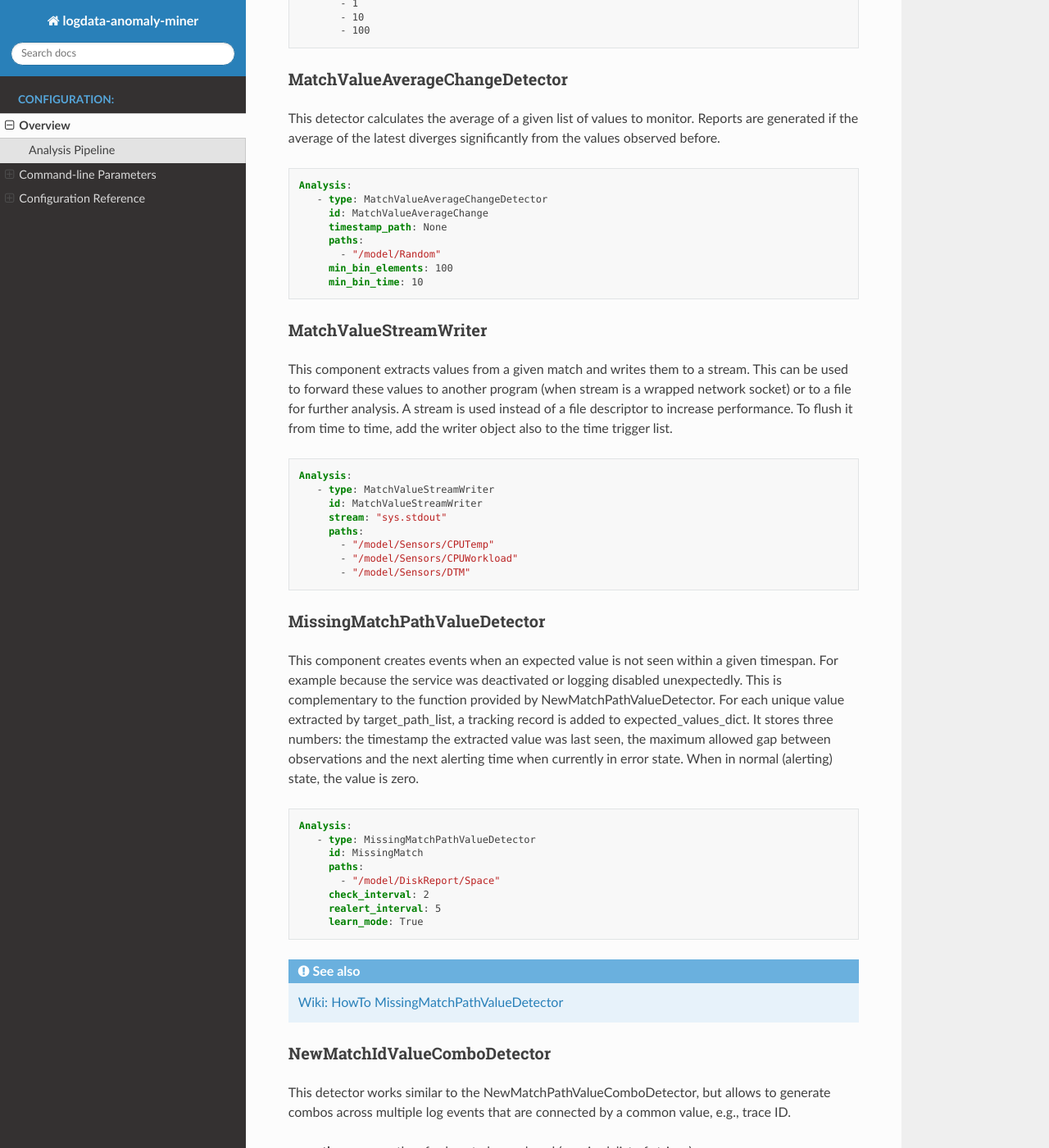
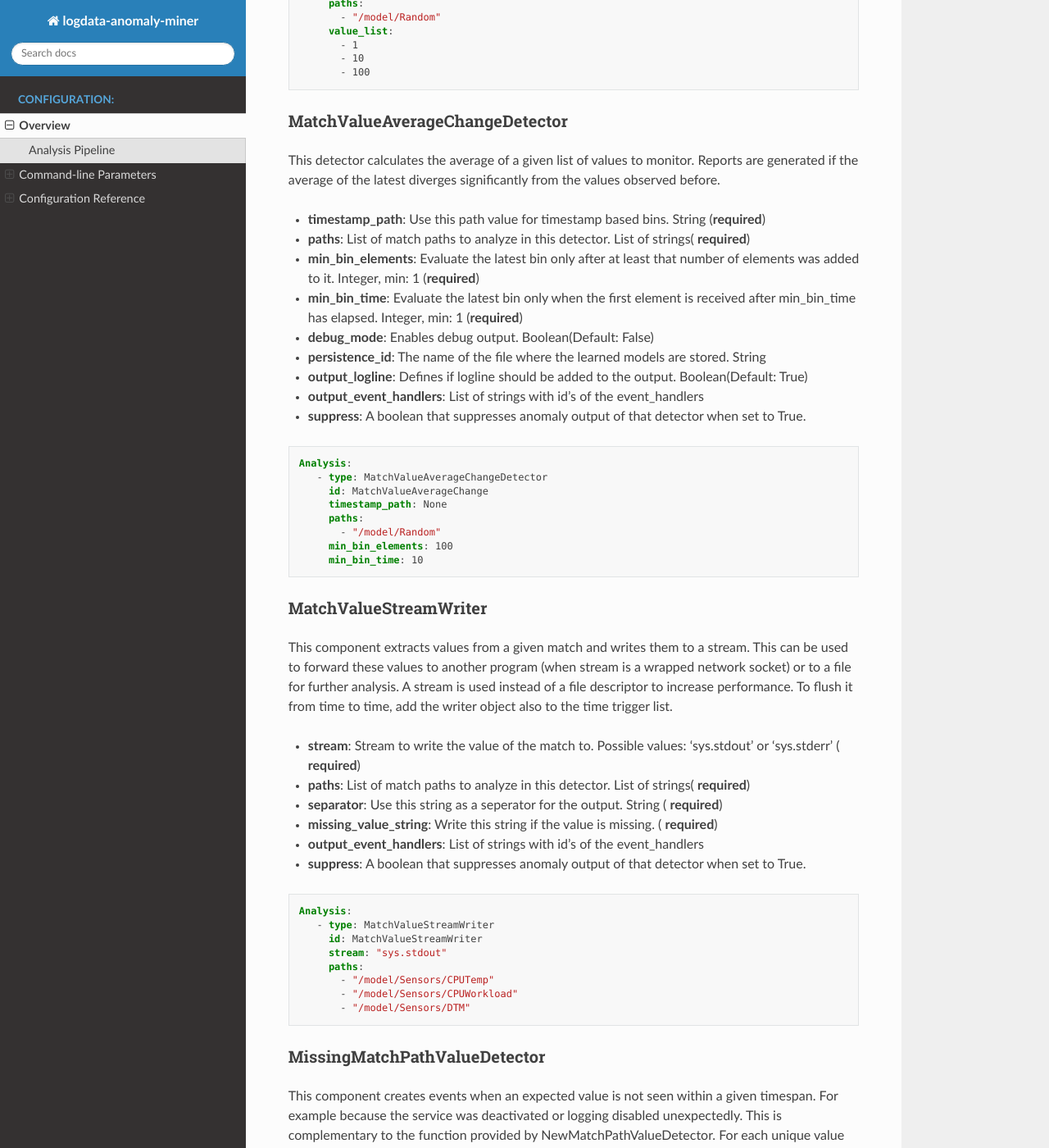
Before and after one commit to ait-aecid/logdata-anomaly-miner, a Sphinx documentation site: the page built from docs/CONFIGURATION.rst, in a window 1280 px wide and 1400 px high, scrolled down 34736 px. Shown: the whole window at 82% size. Built offline with Sphinx 7.4.7 and the Read the Docs theme 2.0.0, drawn with Linux system fonts in a browser that asks for light colours; pages that are not in the unit, such as notebooks, are missing from menus; some of the changed text lies outside the part shown.

Commit message:
Feature docs (#822)
* docs: added eventhandler

* docs: added code-samples for eventhandlers

* docs: added link to kafka page

* docs: replaced analysis-pipeline image

* docs: fixed requirements.txt

* docs: removed requirements.txt from docs-path

* documented some analyzing components

* Update CONFIGURATION.rst

Co-authored-by: Wolfgang Hotwagner <wolfgang.hotwagner@ait.ac.at>

```diff
--- a/docs/CONFIGURATION.rst
+++ b/docs/CONFIGURATION.rst
@@ -1581,6 +1581,12 @@ MatchFilter
 
 This component creates events for specified paths and values.
 
+* **paths**: List of paths defined as strings(Required)
+* **value_list**: List of values(Required)
+* **output_logline**: Defines if logline should be added to the output. Boolean(Default: True)
+* **output_event_handlers**: List of strings with id's of the event_handlers
+* **suppress**: a boolean that suppresses anomaly output of that detector when set to True.
+
 .. code-block:: yaml
 
      Analysis:
@@ -1599,6 +1605,16 @@ MatchValueAverageChangeDetector
 
 This detector calculates the average of a given list of values to monitor. Reports are generated if the average of the latest diverges significantly from the values observed before.
 
+* **timestamp_path**: Use this path value for timestamp based bins. String (**required**)
+* **paths**: List of match paths to analyze in this detector. List of strings( **required**)
+* **min_bin_elements**: Evaluate the latest bin only after at least that number of elements was added to it. Integer, min: 1 (**required**)
+* **min_bin_time**: Evaluate the latest bin only when the first element is received after min_bin_time has elapsed. Integer, min: 1 (**required**)
+* **debug_mode**: Enables debug output. Boolean(Default: False)
+* **persistence_id**: The name of the file where the learned models are stored. String
+* **output_logline**: Defines if logline should be added to the output. Boolean(Default: True)
+* **output_event_handlers**: List of strings with id's of the event_handlers
+* **suppress**: A boolean that suppresses anomaly output of that detector when set to True.
+
 .. code-block:: yaml
 
      Analysis:
@@ -1616,6 +1632,13 @@ MatchValueStreamWriter
 
 This component extracts values from a given match and writes them to a stream. This can be used to forward these values to another program (when stream is a wrapped network socket) or to a file for further analysis. A stream is used instead of a file descriptor to increase performance. To flush it from time to time, add the writer object also to the time trigger list.
 
+* **stream**: Stream to write the value of the match to. Possible values: 'sys.stdout' or 'sys.stderr' ( **required**)
+* **paths**: List of match paths to analyze in this detector. List of strings( **required**)
+* **separator**: Use this string as a seperator for the output. String ( **required**)
+* **missing_value_string**: Write this string if the value is missing. ( **required**)
+* **output_event_handlers**: List of strings with id's of the event_handlers
+* **suppress**: A boolean that suppresses anomaly output of that detector when set to True.
+
 .. code-block:: yaml
 
      Analysis:
@@ -1636,6 +1659,16 @@ For example because the service was deactivated or logging disabled unexpectedly
 NewMatchPathValueDetector. For each unique value extracted by target_path_list, a tracking record is added to expected_values_dict.
 It stores three numbers: the timestamp the extracted value was last seen, the maximum allowed gap between observations and the next
 alerting time when currently in error state. When in normal (alerting) state, the value is zero.
+
+
+* **paths**: List of match paths to analyze in this detector. List of strings( **required**)
+* **learn_mode** specifies whether newly observed value combinations should be added to the learned model (boolean).
+* **check_interval**: This integer(seconds) defines the interval in which pre-set or learned values need to appear. Integer min:1 (Default: 3600)
+* **realert_interval**: This integer(seconds) defines the interval in which the AMiner should alert us about missing token values. Integer min: 1 (Default: 3600)
+* **persistence_id**: The name of the file where the learned models are stored. String
+* **output_logline**: Defines if logline should be added to the output. Boolean(Default: True)
+* **output_event_handlers**: List of strings with id's of the event_handlers
+* **suppress**: A boolean that suppresses anomaly output of that detector when set to True.
 
 .. code-block:: yaml
 
@@ -2201,3 +2234,80 @@ It just adds the evaluated log_atom to a ObjectHistory.
 -------------
 EventHandling
 -------------
+
+EventHandler are output modules that allow the logdata-anomaly-miner to write alerts to specific targets.
+
+All EventHandler must have the following parameters and may have additional specific parameters that are defined in the respective sections.
+
+* **id**: must be a unique string (required)
+* **type**: must be an existing Analysis component (required)
+* **json**: A boolean value that enables that the output is formatted in json (default: False )
+
+
+StreamPrinterEventHandler
+~~~~~~~~~~~~~~~~~~~~~~~~~
+
+The StreamPrinterEventHandler writes alerts to a stream. If no output_file_path is defined, it writes the output to **stdout**
+
+* **output_file_path**: This string value defines a file where the output should be written to. Default: stdout
+
+.. code-block:: yaml
+
+  EventHandlers:
+  # output to stdout:
+      - id: 'stpe'
+        type: 'StreamPrinterEventHandler'
+
+  # output json to file:
+      - id: 'stpefile'
+        type: 'StreamPrinterEventHandler'
+        json: true
+        output_file_path: '/tmp/aminer_out.log'
+
+
+
+SyslogWriterEventHandler
+~~~~~~~~~~~~~~~~~~~~~~~~
+
+The SyslogWriterEventHandler writes alerts to the local syslog instance.
+
+.. warning:: USE THIS AT YOUR OWN RISK: by creating aminer/syslog log data processing loops, you will flood your syslog and probably fill up your disks.0
+
+* **instance_name**: This string defines the instance_name for the syslog. Default: **aminer**
+
+.. code-block:: yaml
+
+  EventHandlers:
+      - id: 'swe'
+        type: 'SyslogWriterEventHandler'
+        instance_name: 'logdata-anomaly-miner'
+
+
+KafkaEventHandler
+~~~~~~~~~~~~~~~~~
+
+The KafkaEventHandler writes it's output to a `Kafka Message-Queue <https://kafka.apache.org/>`_
+
+* **topic**: String property with the topic-name for the message queue
+* **cfgfile**: String property with the path to the kafka-config file. A comprehensive list of all config-parameters can be found at https://kafka-python.readthedocs.io/en/master/apidoc/KafkaProducer.html
+
+  A typical kafka-config-file might look like this:
+
+.. code-block:: yaml
+
+  [DEFAULT]
+  bootstrap_servers = localhost:9092
+  security_protocol = PLAINTEXT
+
+.. note:: The header [DEFAULT] is important and must exist in the configuration file
+
+
+.. code-block:: yaml
+
+  EventHandlers:
+  # output to kafka using the topic 'aminer'
+      - id: 'mqe'
+        json: True
+        topic: 'aminer'
+        cfgfile: '/etc/aminer/kafka-client.conf'
+        type: 'KafkaEventHandler'
--- a/docs/conf.py
+++ b/docs/conf.py
@@ -20,7 +20,7 @@ sys.path.insert(0, os.path.abspath('.'))
 project = 'logdata-anomaly-miner'
 copyright = '2021, Florian Skopik, Markus Wurzenberger, Max Landauer, Roman Fiedler, Wolfgang Hotwagner, Ernst Leierzopf, Georg Hoeld'
 author = 'Florian Skopik, Markus Wurzenberger, Max Landauer, Georg Hoeld, Roman Fiedler, Wolfgang Hotwagner, Ernst Leierzopf'
-release = '2.3.0'
+release = '2.4.1'
 
 
 # -- General configuration ---------------------------------------------------
```
Also changed, not shown: README.md (+1 -1 lines), docs/images/analysis-pipeline.png.
